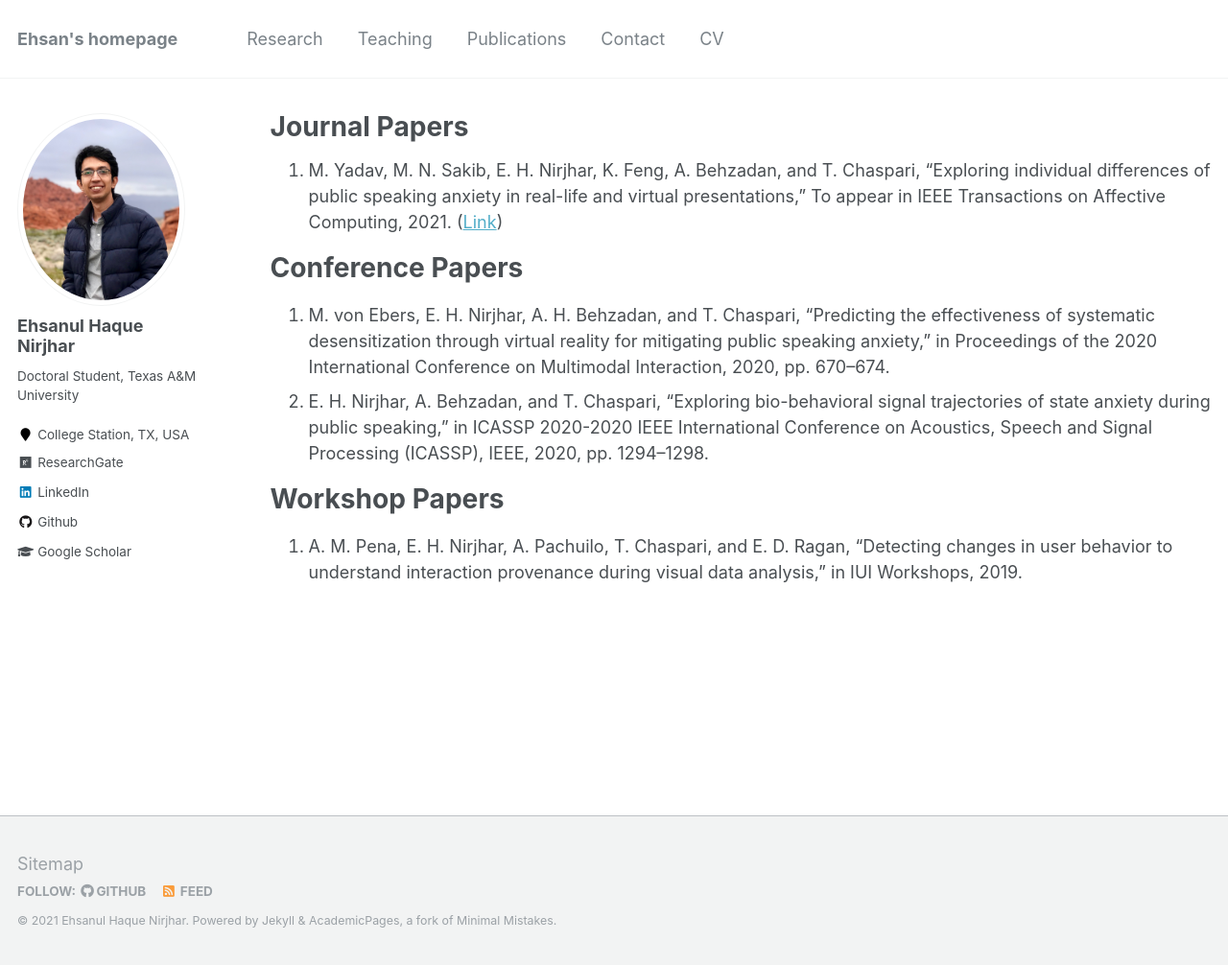
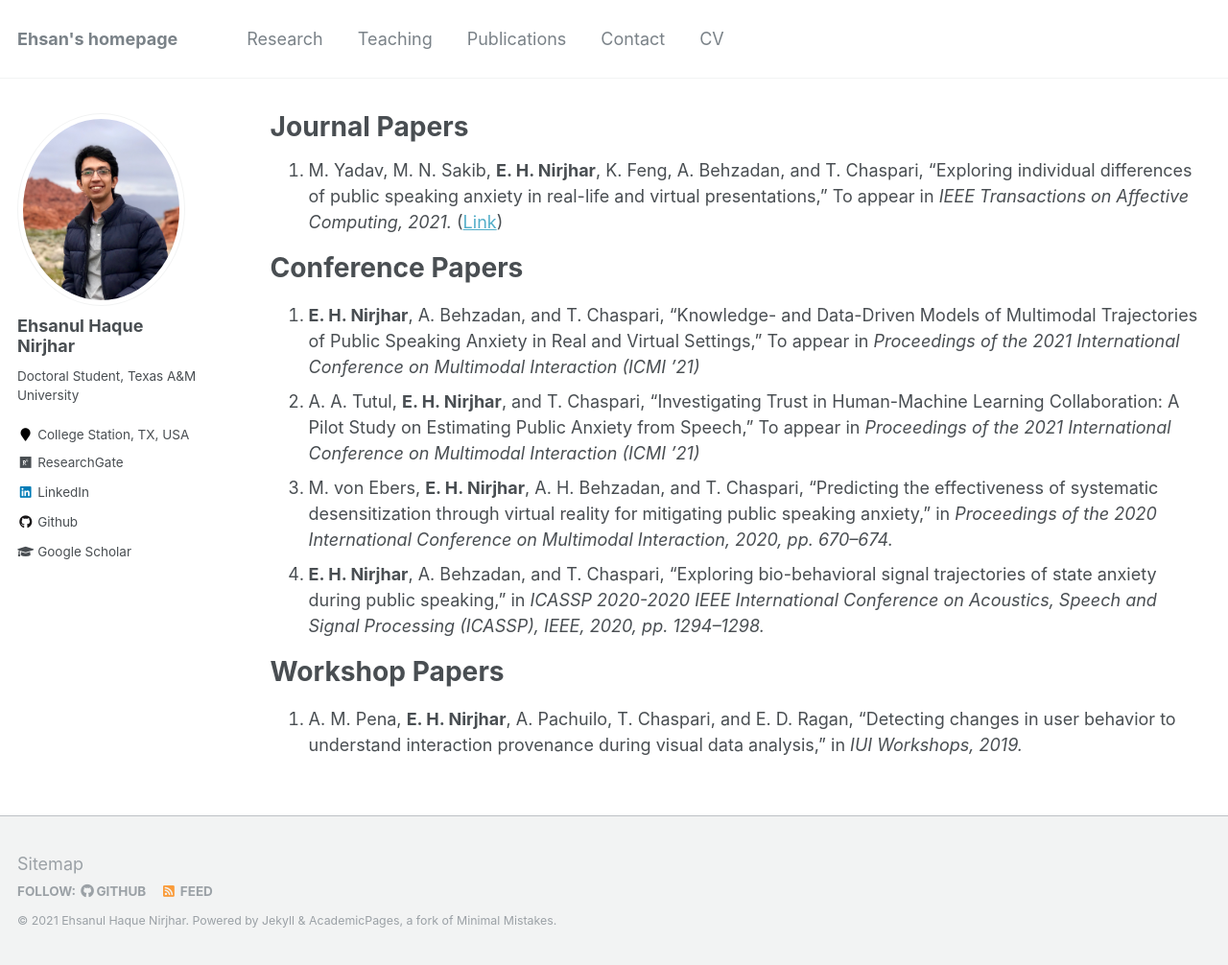
Before and after one commit to Ehsan-Nirjhar/Ehsan-Nirjhar.github.io, a Jekyll site: the page built from _pages/publications.md, in a window 1280 px wide and 1006 px high. Shown: the whole window at 96% size. Built offline with Jekyll 4.4.1, drawn with Linux system fonts in a browser that asks for light colours.

Commit message:
September 2021 update
Updated Recent news, publication and CV

```diff
--- a/_pages/publications.md
+++ b/_pages/publications.md
@@ -6,15 +6,17 @@ author_profile: true
 
 ---
 
-1. M. Yadav, M. N. Sakib, E. H. Nirjhar, K. Feng, A. Behzadan, and T. Chaspari, "Exploring individual differences of public speaking anxiety in real-life and virtual presentations," To appear in IEEE Transactions on Affective Computing, 2021. ([Link](https://ieeexplore.ieee.org/document/9311251))
+1. M. Yadav, M. N. Sakib, **E. H. Nirjhar**, K. Feng, A. Behzadan, and T. Chaspari, "Exploring individual differences of public speaking anxiety in real-life and virtual presentations," To appear in *IEEE Transactions on Affective Computing, 2021.* ([Link](https://ieeexplore.ieee.org/document/9311251))
 
 
 Conference Papers
 ======
-1. M. von Ebers, E. H. Nirjhar, A. H. Behzadan, and T. Chaspari, "Predicting the effectiveness of systematic desensitization through virtual reality for mitigating public speaking anxiety," in Proceedings of the 2020 International Conference on Multimodal Interaction, 2020, pp. 670–674.
-1. E. H. Nirjhar, A. Behzadan, and T. Chaspari, "Exploring bio-behavioral signal trajectories of state anxiety during public speaking," in ICASSP 2020-2020 IEEE International Conference on Acoustics, Speech and Signal Processing (ICASSP), IEEE, 2020, pp. 1294–1298.
+1. **E. H. Nirjhar**, A. Behzadan, and T. Chaspari, "Knowledge- and Data-Driven Models of Multimodal Trajectories of Public Speaking Anxiety in Real and Virtual Settings," To appear in *Proceedings of the 2021 International Conference on Multimodal Interaction (ICMI ’21)*
+1. A. A. Tutul, **E. H. Nirjhar**, and T. Chaspari, "Investigating Trust in Human-Machine Learning Collaboration: A Pilot Study on Estimating Public Anxiety from Speech," To appear in *Proceedings of the 2021 International Conference on Multimodal Interaction (ICMI ’21)*
+1. M. von Ebers, **E. H. Nirjhar**, A. H. Behzadan, and T. Chaspari, "Predicting the effectiveness of systematic desensitization through virtual reality for mitigating public speaking anxiety," in *Proceedings of the 2020 International Conference on Multimodal Interaction, 2020, pp. 670–674.*
+1. **E. H. Nirjhar**, A. Behzadan, and T. Chaspari, "Exploring bio-behavioral signal trajectories of state anxiety during public speaking," in *ICASSP 2020-2020 IEEE International Conference on Acoustics, Speech and Signal Processing (ICASSP), IEEE, 2020, pp. 1294–1298.*
 
 
 Workshop Papers
 ======
-1. A. M. Pena, E. H. Nirjhar, A. Pachuilo, T. Chaspari, and E. D. Ragan, "Detecting changes in user behavior to understand interaction provenance during visual data analysis," in IUI Workshops, 2019.
+1. A. M. Pena, **E. H. Nirjhar**, A. Pachuilo, T. Chaspari, and E. D. Ragan, "Detecting changes in user behavior to understand interaction provenance during visual data analysis," in *IUI Workshops, 2019.*
```
Also changed, not shown: _pages/about.md (+4 -3 lines), _pages/cv.md (+1 -1 lines), 1 other file.
